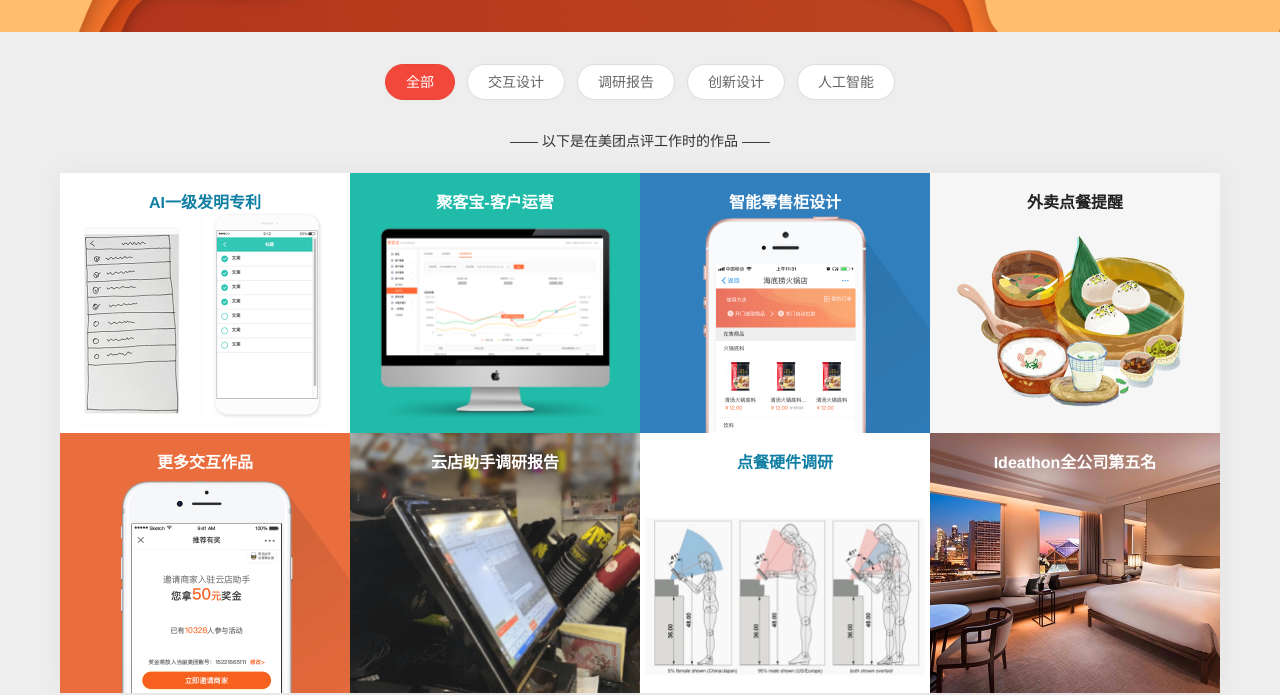
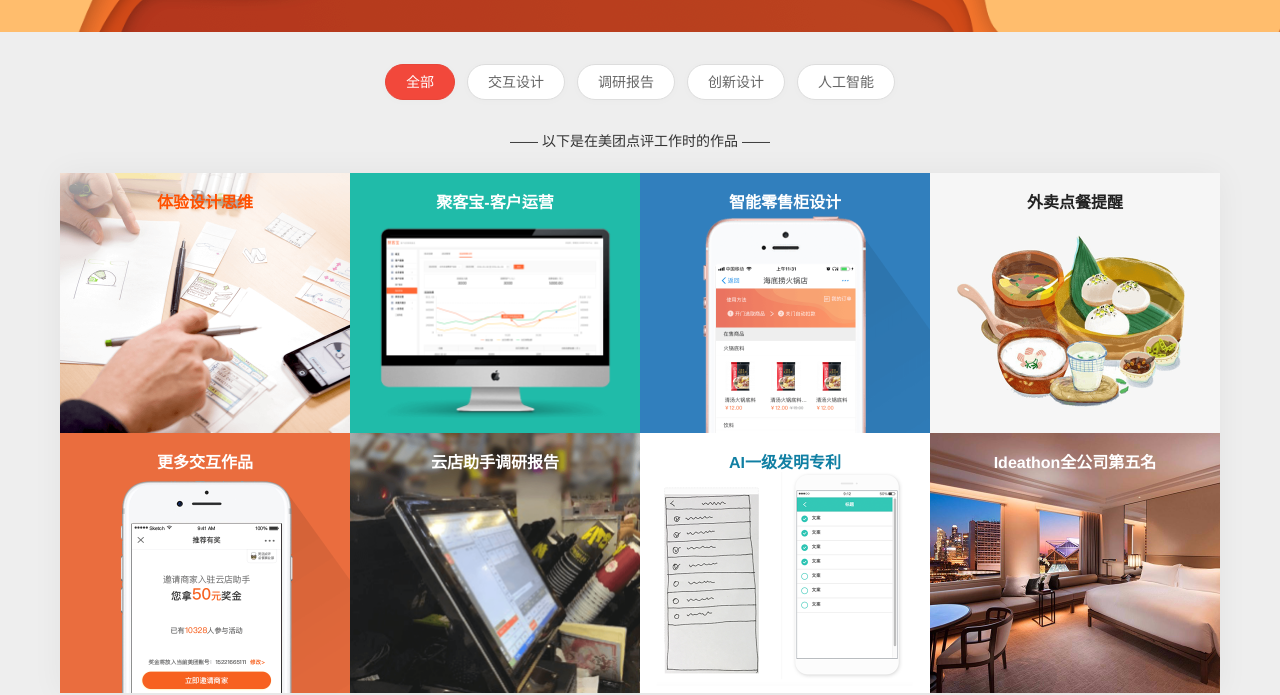
Before and after one commit to bly-2018/bly-2018, a website: page index.html in a window 1280 px wide. Shown: the part 118-813 px from the top of the page. Drawn offline with nearby package versions, Linux system fonts and the light colour scheme.

Commit message:
design pdf

```diff
--- a/css/style.css
+++ b/css/style.css
@@ -247,6 +247,10 @@
 }
 .pro-intro-container>.pro-title.darker1{
 	color: #222;
+}
+
+.pro-intro-container>.pro-title.darker2{
+	color: #ff5000;
 }
 .pro-intro-container>.pro-title.pink{
 	color: #c44491;
--- a/index.html
+++ b/index.html
@@ -58,14 +58,15 @@
 		<!-- </div> -->
 
 		<div class="pro-container clearfix">
-			<a href="file/ai-ui.pdf" target="_blank">
-				<div class="project-container AI Inno" style="background-color:white; background-image: url(imgs/pro-ai-ui.png); background-size: cover; background-position: center; ">
+			<a href="file/design.pdf" target="_blank">
+				<div class="project-container UX" style="background-color: white; background-image: url(imgs/pro-design.png); background-size: cover; background-position: center;">
 					<div class="pro-intro-container">
-						<div class="pro-title darker">AI一级发明专利</div>
-						<div class="pro-txt">AI将UI草图转代码</div>
+						<div class="pro-title darker2">体验设计思维</div>
+						<div class="pro-txt">工作总结</div>
 					</div>
 				</div>
 			</a>
+
 
 			<a href="file/customer.pdf" target="_blank">
 				<div class="project-container UX" style="background-color: #20BBA9; background-image: url(imgs/pro-customer.png); background-size:cover; background-position: center;">
@@ -114,8 +115,17 @@
 				</div>
 			</a>
 
+			<a href="file/ai-ui.pdf" target="_blank">
+				<div class="project-container AI Inno" style="background-color:white; background-image: url(imgs/pro-ai-ui.png); background-size: cover; background-position: center; ">
+					<div class="pro-intro-container">
+						<div class="pro-title darker">AI一级发明专利</div>
+						<div class="pro-txt">AI将UI草图转代码</div>
+					</div>
+				</div>
+			</a>
 
 
+<!--
 			<a href="file/hardware.pdf" target="_blank">
 				<div class="project-container Research" style="background-color: white; background-image: url(imgs/pro-hardware.png); background-size: cover; background-position: center;">
 					<div class="pro-intro-container">
@@ -123,7 +133,7 @@
 						<div class="pro-txt">硬件产品调研报告</div>
 					</div>
 				</div>
-			</a>
+			</a> -->
 
 
 			<a href="file/idea.pdf" target="_blank">
```
Also changed, not shown: imgs/pro-design.png (added), 3 other files.
